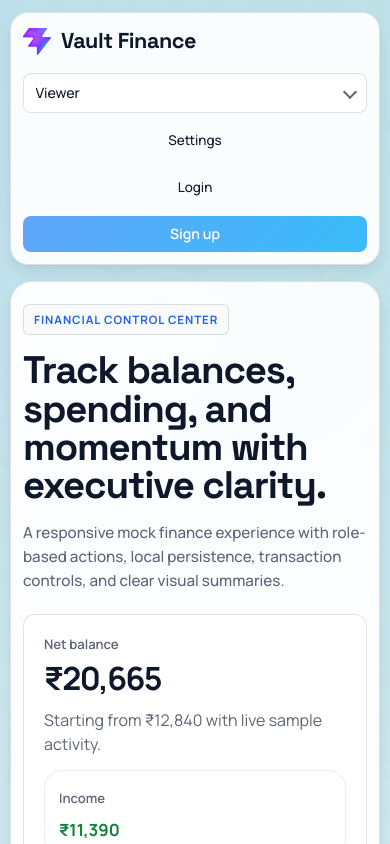
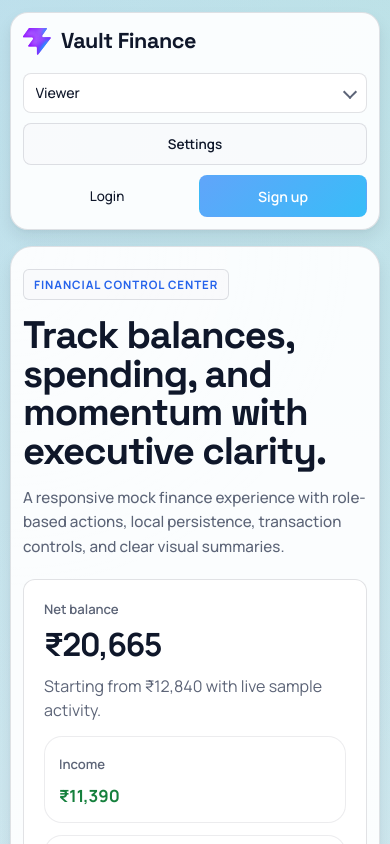
Before and after one commit to gandharr/Vault-Finance, a React (Vite) app: page / in a window 390 px wide. Shown: the top 844 px of the page. Built offline with nearby package versions, Linux system fonts and the light colour scheme.

Commit message:
Polish mobile header controls layout and styling

```diff
--- a/src/App.css
+++ b/src/App.css
@@ -1361,6 +1361,7 @@ textarea {
     flex-direction: column;
     align-items: stretch;
     width: 100%;
+    gap: 10px;
   }
 
   .header-role-chip,
@@ -1375,6 +1376,10 @@ textarea {
 
   .header-controls > .ghost-button {
     justify-self: auto;
+    min-height: 42px;
+    border: 1px solid var(--border-strong);
+    background: var(--surface-soft);
+    font-weight: 600;
   }
 
   .settings-drawer {
@@ -1407,6 +1412,11 @@ textarea {
     grid-template-columns: repeat(2, minmax(0, 1fr));
     align-items: stretch;
     gap: 8px;
+  }
+
+  .auth-actions .ghost-button,
+  .auth-actions .primary-button {
+    min-height: 42px;
   }
 
   .auth-actions button,
@@ -1482,7 +1492,7 @@ textarea {
 
 @media (max-width: 480px) {
   .auth-actions {
-    grid-template-columns: 1fr;
+    grid-template-columns: repeat(2, minmax(0, 1fr));
   }
 
   .compact-btn {
```
